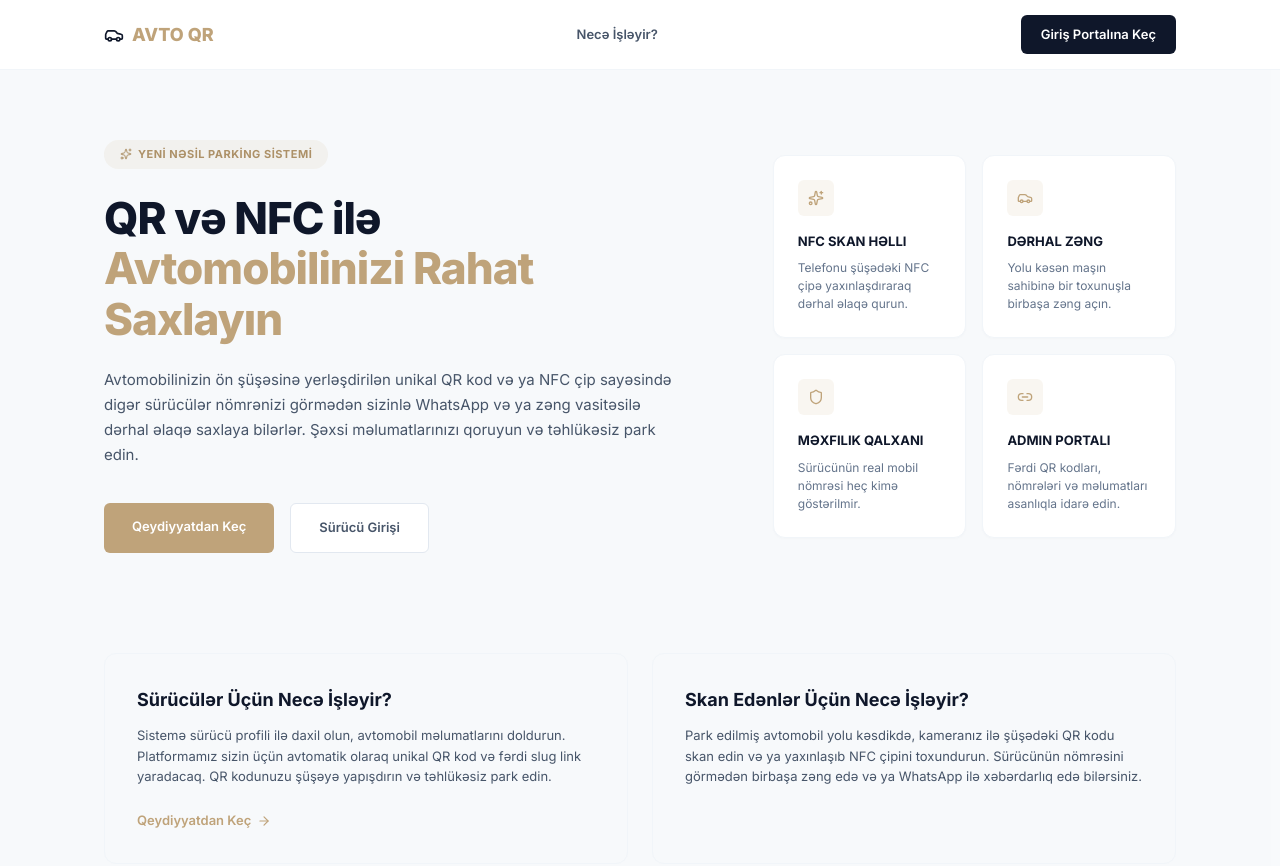
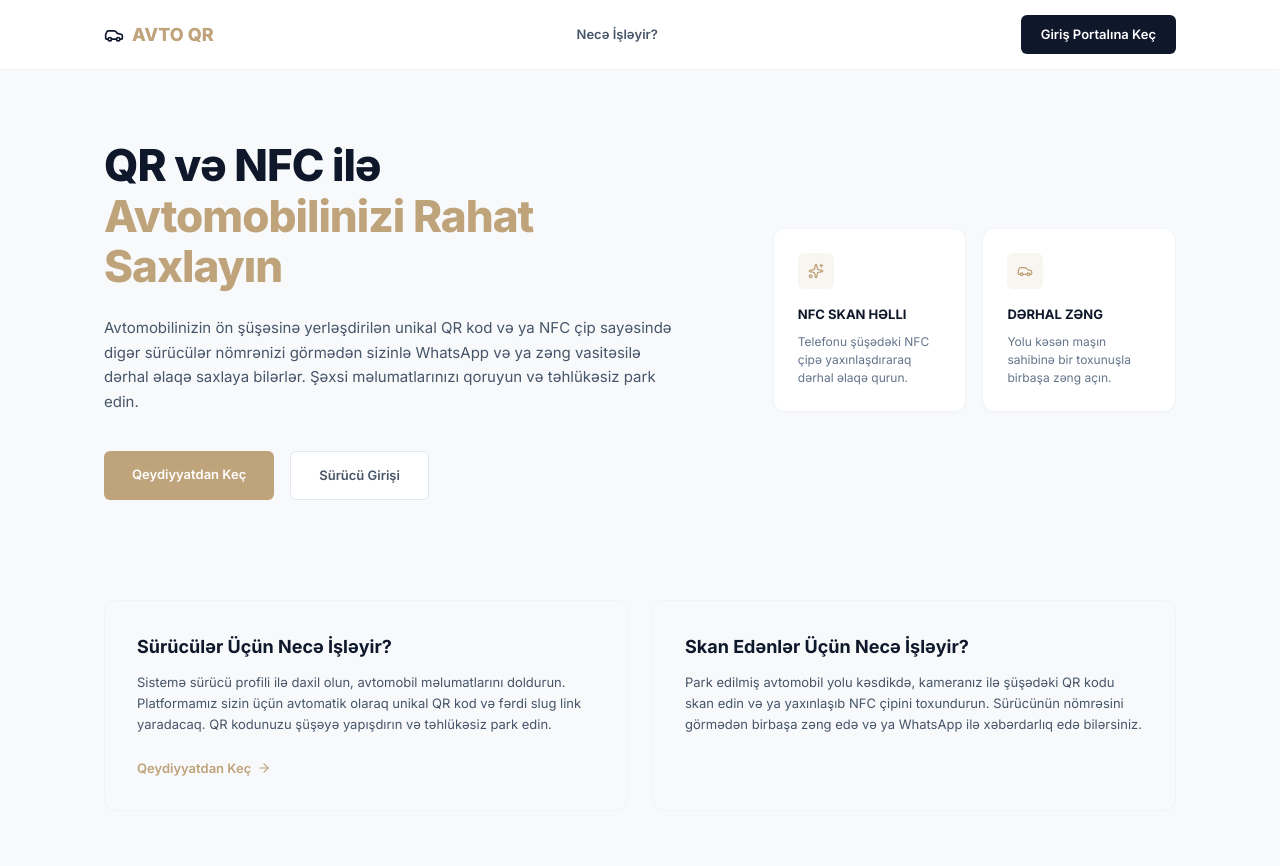
Before and after one commit to ravanrasulov6/avtoqr, a React (Vite) app: page / in a window 1280 px wide. Shown: the top 866 px of the page. Built offline with nearby package versions, Linux system fonts and the light colour scheme; no server answers.

Commit message:
simplify landing page by removing badge and redundant concept cards

```diff
--- a/src/App.jsx
+++ b/src/App.jsx
@@ -61,10 +61,7 @@ export default function App() {
             <section className="landing-hero">
               {/* Left Side: Copywriting */}
               <div className="hero-content">
-                <div className="hero-badge">
-                  <Sparkles size={12} />
-                  <span>YENİ NƏSİL PARKİNG SİSTEMİ</span>
-                </div>
+
                 <h1 className="hero-title">
                   QR və NFC ilə <br />
                   <span>Avtomobilinizi Rahat Saxlayın</span>
@@ -108,21 +105,7 @@ export default function App() {
                   <p>Yolu kəsən maşın sahibinə bir toxunuşla birbaşa zəng açın.</p>
                 </div>
 
-                <div className="concept-card">
-                  <div className="concept-icon">
-                    <Shield size={16} />
-                  </div>
-                  <h4>Məxfilik Qalxanı</h4>
-                  <p>Sürücünün real mobil nömrəsi heç kimə göstərilmir.</p>
-                </div>
 
-                <div className="concept-card">
-                  <div className="concept-icon">
-                    <Link2 size={16} />
-                  </div>
-                  <h4>Admin Portalı</h4>
-                  <p>Fərdi QR kodları, nömrələri və məlumatları asanlıqla idarə edin.</p>
-                </div>
               </div>
             </section>
 
```
